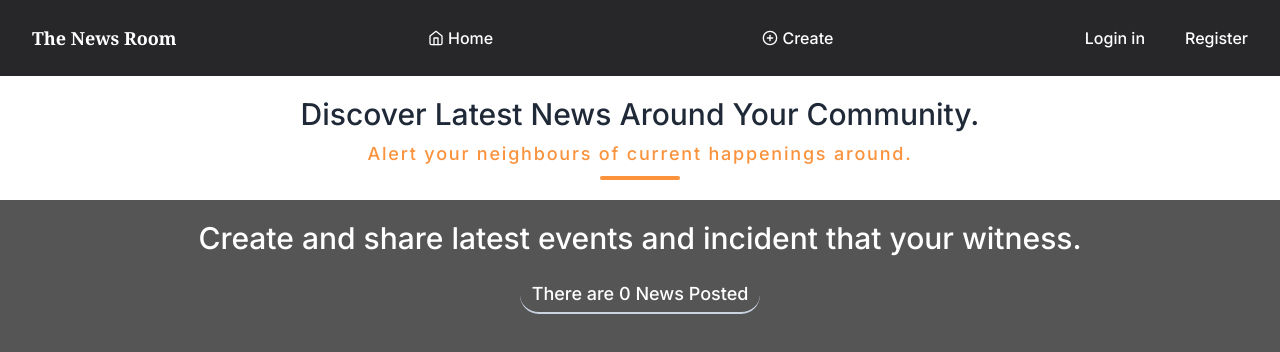
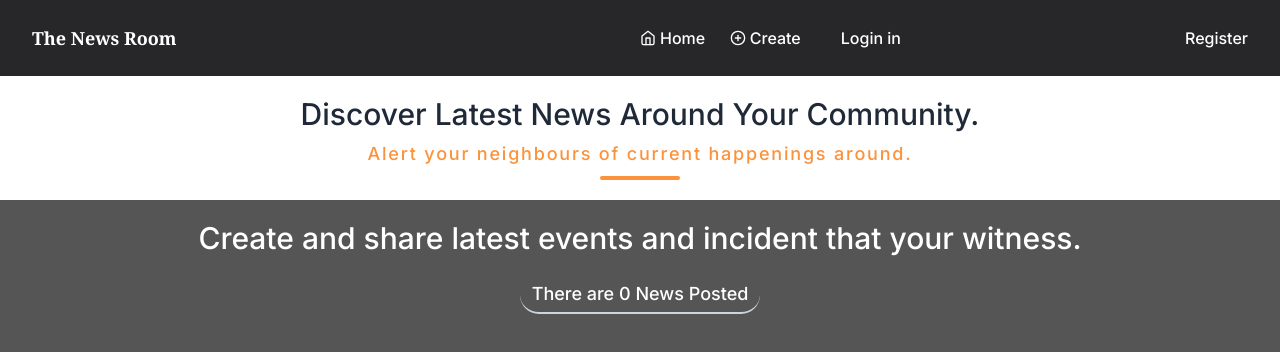
Before and after one commit to jonahunuafe/news-app, a Next.js app: page / in a window 1280 px wide. Shown: the top 352 px of the page. Built offline with nearby package versions, Linux system fonts and the light colour scheme; no server answers; the database is empty.

Commit message:
refactor styling of Navbar.js

```diff
--- a/components/Navbar.js
+++ b/components/Navbar.js
@@ -11,29 +11,31 @@ const Navbar = async () => {
   return (
     <nav className='flex flex-col md:flex-row justify-between items-center bg-zinc-800 px-8 py-6'>
       <Link href={'/'} className='text-white font-bold text-base md:text-lg font-serif border-b-2 md:border-b-0 pb-1 md:pb-0'>The News Room</Link>
-      <div className='text-white flex justify-between items-center w-full md:w-1/4 lg:w-1/3 pt-4 pb-1 md:pt-0 md:pb-0'>
+      <div className='flex flex-col justify-between gap-5 md:gap-x-10 md:flex-row w-full md:w-8/12 lg:w-6/12'>
+        <div className='flex justify-between w-full md:w-80 lg:w-60'>
           <Link
-          className='flex items-center gap-1 font-medium cursor-pointer'
+            className='flex items-center gap-1 font-medium text-white cursor-pointer'
             href={'/'}
           >
             <FiHome /> <span>Home</span>
           </Link>
           <Link
-          className='flex items-center gap-1 font-medium cursor-pointer'
+            className='flex items-center gap-1 text-white font-medium cursor-pointer'
             href={'/create'}
           >
             <FiPlusCircle /> <span>Create</span>
           </Link>
         </div>
-      <div>
         {
           user ?
-            <div>
-              <p>{user.given_name}</p>
+            <div className='flex justify-between w-full md:w-[90%] lg:w-72'>
+              <p className='text-white'>
+                Logged in as <span className='text-orange-300 font-semibold'>{user.given_name}</span>
+              </p>
               <LogoutLink className='text-white font-medium cursor-pointer'>Logout</LogoutLink>
             </div>
             : (
-            <div className='flex gap-10'>
+            <div className='flex justify-between w-full pt-4 pb-1 md:pt-0 md:pb-0'>
               <LoginLink className='text-white font-medium cursor-pointer'>
                 Login in
               </LoginLink>
```
Lines whose indentation alone changed are shown as unchanged.
